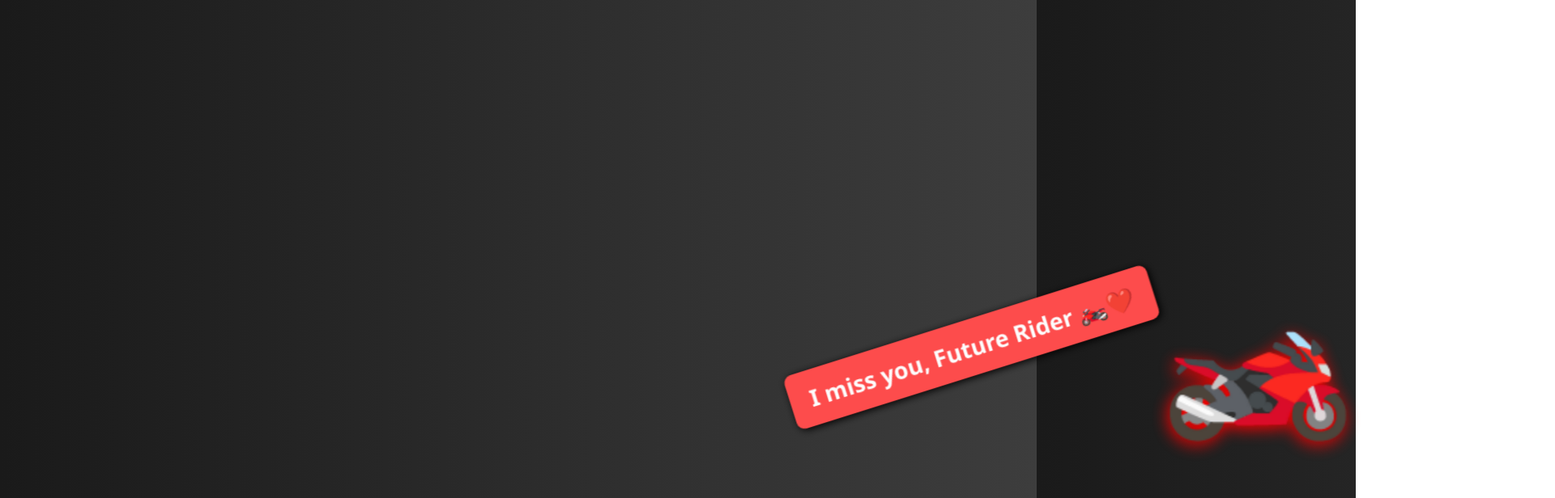
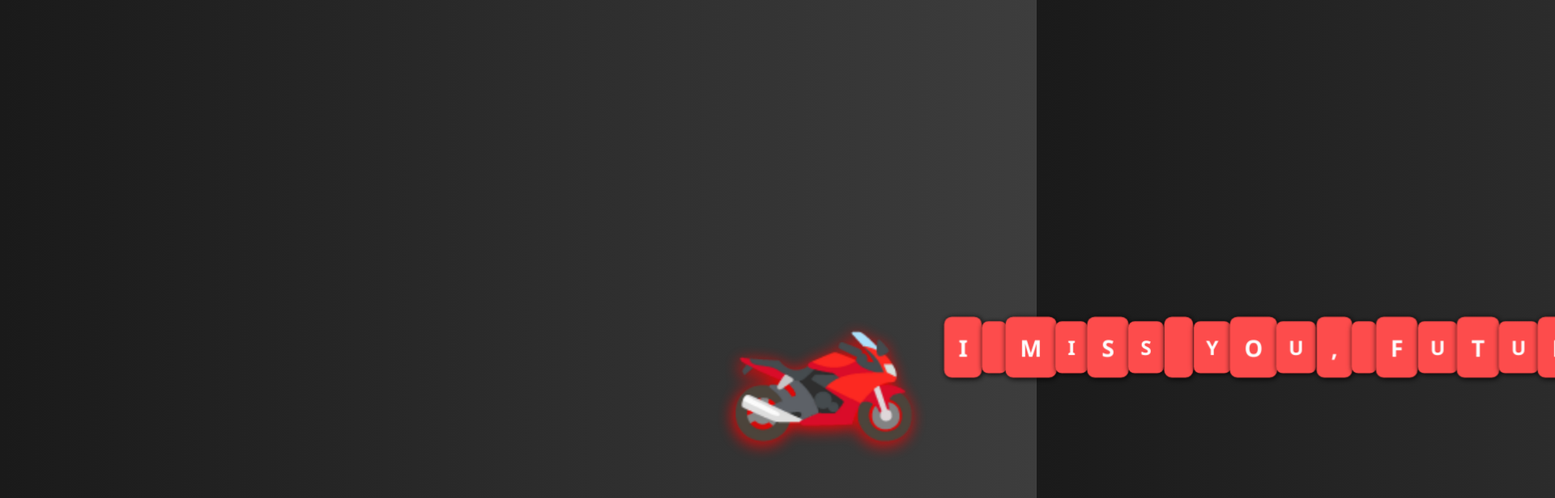
Before and after one commit to S2pid-lang/msg, a plain HTML site: page index.html in a window 1280 px wide. Shown: the top 616 px of the page at 81% size, 1920 px wide, since content can reach past the window. Drawn offline with Linux system fonts and the light colour scheme.

Commit message:
Update index.html

```diff
--- a/index.html
+++ b/index.html
@@ -2,7 +2,7 @@
 <html lang="en">
 <head>
   <meta charset="UTF-8">
-  <title>De Rae</title>
+  <title>I Miss You, Future Rider</title>
   <style>
     body {
       margin: 0;
@@ -15,9 +15,9 @@
       font-family: 'Segoe UI', sans-serif;
     }
 
-    .bike-container {
+    .bike-banner {
       position: absolute;
-      left: -30%;
+      left: -40%;
       bottom: 30%;
       display: flex;
       align-items: center;
@@ -26,21 +26,41 @@
 
     .bike {
       font-size: 12em;
-      transform: scaleX(-1); /* Flip to face right */
+      transform: scaleX(-1); /* Face right */
       filter: drop-shadow(2px 4px 10px red);
     }
 
-    .flag {
-      margin-left: -60px;
+    .banner {
+      display: flex;
+      margin-left: 30px;
+    }
+
+    .letter {
       background: #ff4d4d;
       color: white;
-      padding: 15px 25px;
-      border-radius: 10px;
-      font-size: 1.8em;
+      padding: 15px;
+      margin: 0 2px;
+      border-radius: 8px;
+      font-size: 1.5em;
       font-weight: bold;
-      transform: rotate(-10deg);
-      animation: flutter 0.4s infinite alternate ease-in-out;
-      box-shadow: 2px 2px 10px #000;
+      animation: heartbeat 1s infinite;
+      box-shadow: 1px 1px 6px #000;
+    }
+
+    .letter:nth-child(odd) {
+      animation-delay: 0.3s;
+    }
+
+    .letter:nth-child(even) {
+      animation-delay: 0.6s;
+    }
+
+    @keyframes heartbeat {
+      0% { transform: scale(1); }
+      25% { transform: scale(1.2); }
+      50% { transform: scale(1); }
+      75% { transform: scale(1.2); }
+      100% { transform: scale(1); }
     }
 
     @keyframes rideForward {
@@ -57,17 +77,38 @@
         opacity: 0;
       }
     }
-
-    @keyframes flutter {
-      from { transform: rotate(-10deg); }
-      to { transform: rotate(-25deg); }
-    }
   </style>
 </head>
 <body>
-  <div class="bike-container">
-    <div class="flag">I miss you, Future Rider 🏍️❤️</div>
+  <div class="bike-banner">
     <div class="bike">🏍️</div>
+    <div class="banner">
+      <div class="letter">I</div>
+      <div class="letter"> </div>
+      <div class="letter">M</div>
+      <div class="letter">I</div>
+      <div class="letter">S</div>
+      <div class="letter">S</div>
+      <div class="letter"> </div>
+      <div class="letter">Y</div>
+      <div class="letter">O</div>
+      <div class="letter">U</div>
+      <div class="letter">,</div>
+      <div class="letter"> </div>
+      <div class="letter">F</div>
+      <div class="letter">U</div>
+      <div class="letter">T</div>
+      <div class="letter">U</div>
+      <div class="letter">R</div>
+      <div class="letter">E</div>
+      <div class="letter"> </div>
+      <div class="letter">R</div>
+      <div class="letter">I</div>
+      <div class="letter">D</div>
+      <div class="letter">E</div>
+      <div class="letter">R</div>
+      <div class="letter">❤️</div>
+    </div>
   </div>
 </body>
 </html>
```
